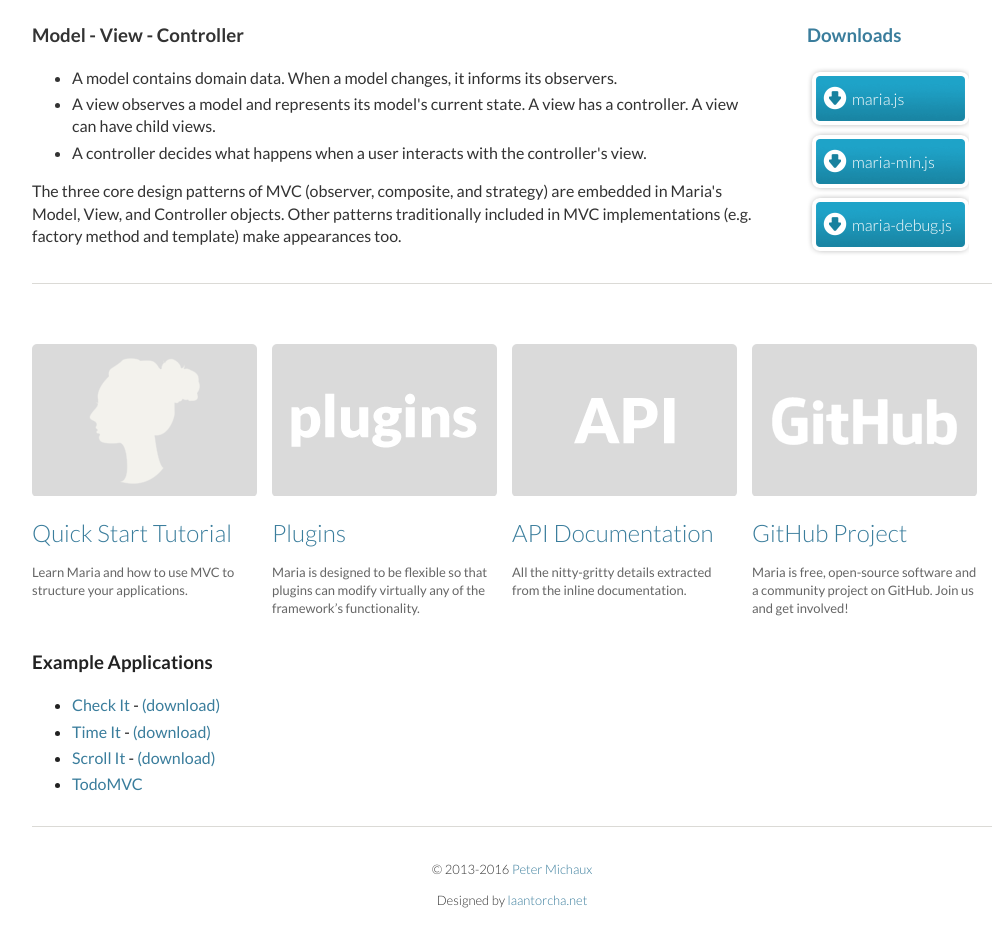
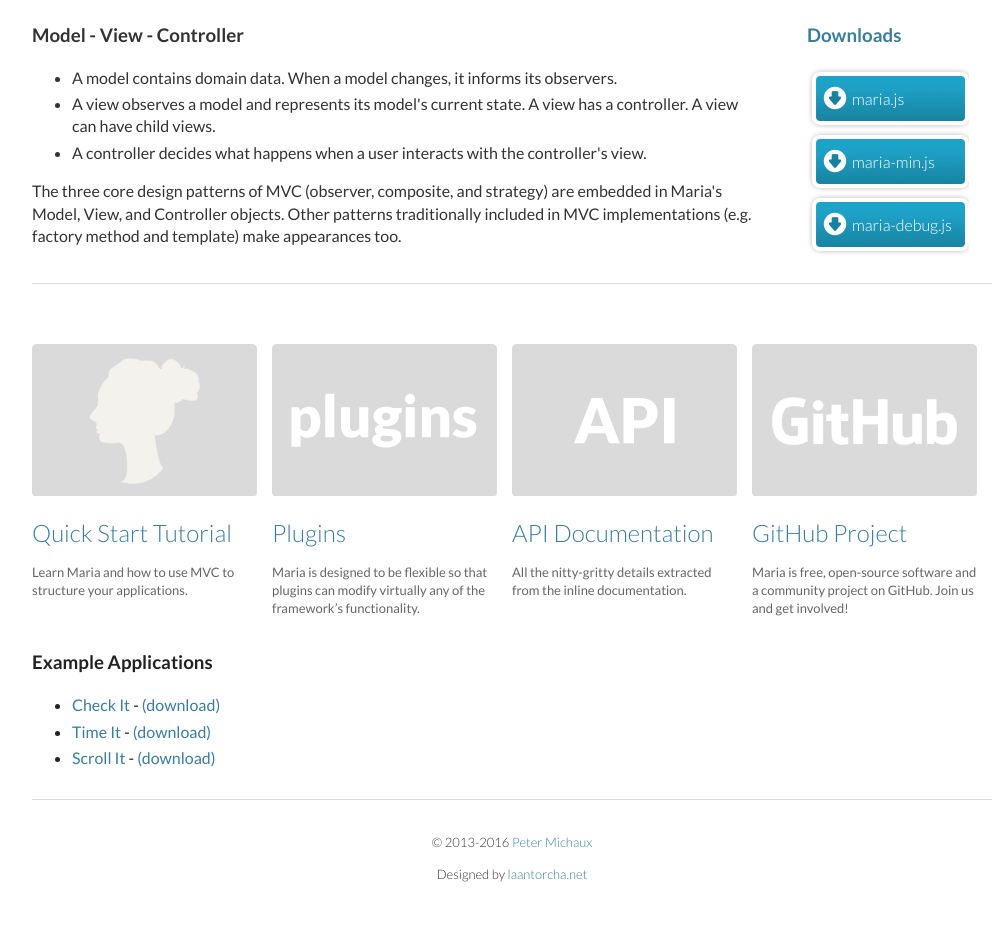
Before and after one commit to petermichaux/maria, a plain HTML site: page doc/index.html in a window 1280 px wide. Shown: the part 277-1223 px from the top of the page, without its empty margins (128-1136 px from the left). After the commit the page ends 1201 px from the top, so only its background shows below. Drawn offline with Linux system fonts and the light colour scheme.

Commit message:
Remove mention of the TodoMVC project.

```diff
--- a/doc/index.html
+++ b/doc/index.html
@@ -86,7 +86,6 @@
                 <li><a href="eg/checkit/src/index.html">Check It </a> - <a href="eg/checkit.tar.gz">(download)</a></li>
                 <li><a href="eg/timeit/src/index.html">Time It </a> - <a href="eg/timeit.tar.gz">(download)</a></li>
                 <li><a href="eg/scrollit/src/index.html">Scroll It </a> - <a href="eg/scrollit.tar.gz">(download)</a></li>
-                <li><a href="http://todomvc.com/examples/maria/" target="_blank">TodoMVC</a></li>
             </ul>
         </div><!-- content -->
 
```
Also changed, not shown: README.md.
